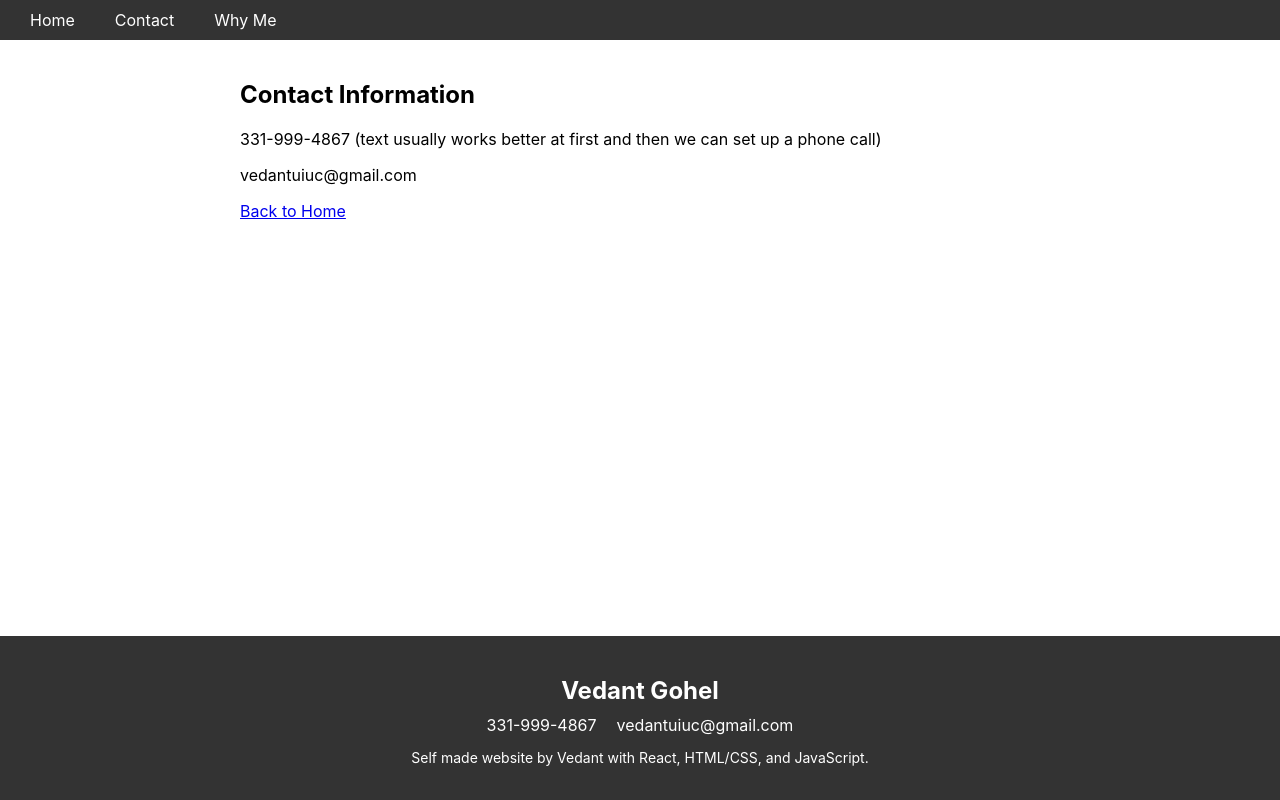
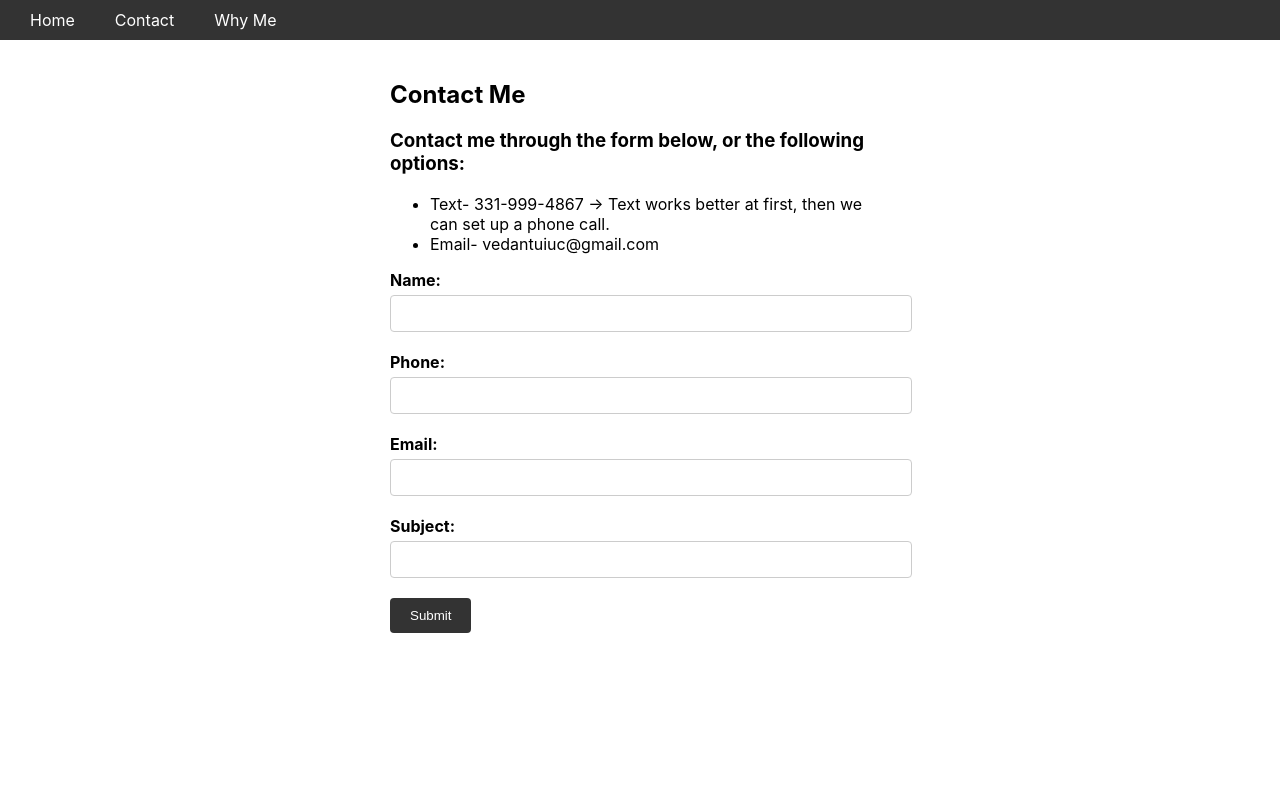
Before and after one commit to VedantCars2004/vedantstutoring, a React (Create React App) app: page /contact in a window 1280 px wide. Shown: the top 800 px of the page. Built offline with nearby package versions, Linux system fonts and the light colour scheme.

Commit message:
contact form completed

```diff
--- a/src/App.css
+++ b/src/App.css
@@ -15,28 +15,28 @@
   border-radius: 5px;
   padding: 20px;
   margin: 10px;
-  width: 400px; /* Increased width */
+  width: 400px;
   transition: all 0.3s ease;
   opacity: 0;
   transform: translateY(20px);
 }
 
 .course-card.digital-sat {
-  background-color: #f0f0f0;
+  background-color: white;
 }
 
 .course-card.math {
-  background-color: #e0e0e0;
+  background-color: white;
 }
 
 .course-card.computer-science {
-  background-color: #d0d0d0;
+  background-color: white;
 }
 
 .button-container {
   display: flex;
   justify-content: space-between;
-  width: 400px; /* Increased width */
+  width: 400px;
   margin-top: 10px;
 }
 
@@ -52,7 +52,6 @@
   background-color: #0056b3;
 }
 
-/* Animation for the cards */
 .course-card {
   animation: slideIn 0.3s forwards;
 }
@@ -105,16 +104,12 @@
 .footer {
   background-color: #333;
   color: #fff;
-  padding: 20px;
+  padding: 10px;
   text-align: center;
-  position: fixed;
-  bottom: 0;
-  left: 0;
-  right: 0;
 }
 
 .footer-content {
-  max-width: 800px;
+  max-width: 500px;
   margin: 0 auto;
 }
 
@@ -137,13 +132,44 @@
   font-size: 14px;
 }
 
-.app {
-  min-height: 100vh;
-  display: flex;
-  flex-direction: column;
-}
 
 .app-content {
   flex-grow: 1;
-  padding-bottom: 200px; /* Add some padding to prevent content from being obscured by the footer */
+  padding-bottom: 200px;
 }
+
+.contact-page {
+  max-width: 500px;
+  margin: 0 auto;
+  padding: 20px;
+}
+
+.form-group {
+  margin-bottom: 20px;
+}
+
+label {
+  display: block;
+  font-weight: bold;
+  margin-bottom: 5px;
+}
+
+input {
+  width: 100%;
+  padding: 10px;
+  border: 1px solid #ccc;
+  border-radius: 4px;
+}
+
+button[type='submit'] {
+  background-color: #333;
+  color: #fff;
+  padding: 10px 20px;
+  border: none;
+  border-radius: 4px;
+  cursor: pointer;
+}
+
+button[type='submit']:hover {
+  background-color: #555;
+}
--- a/src/ContactPage.js
+++ b/src/ContactPage.js
@@ -1,21 +1,84 @@
-import React from 'react';
-import { useEffect } from 'react';
-import { Link } from 'react-router-dom';
+import React, { useState } from 'react';
 import './App.css';
 
 const ContactPage = () => {
-    useEffect(() => {
-        document.title = 'Contact Vedant';
-    }, []);
+  const [formData, setFormData] = useState({
+    name: '',
+    phone: '',
+    email: '',
+    subject: '',
+  });
 
-    return (
-        <div className='profile-container'>
-            <h2>Contact Information</h2>
-            <p>331-999-4867 (text usually works better at first and then we can set up a phone call)</p>
-            <p>vedantuiuc@gmail.com</p>
-            <Link to="/">Back to Home</Link>
+  const handleChange = (e) => {
+    setFormData({ ...formData, [e.target.name]: e.target.value });
+  };
+
+  const handleSubmit = (e) => {
+    e.preventDefault();
+    const { name, phone, email, subject } = formData;
+    const body = `Name: ${name}%0D%0APhone: ${phone}%0D%0AEmail: ${email}%0D%0ASubject: ${subject}`;
+    const mailtoLink = `mailto:vedantuiuc@gmail.com?subject=New Contact Form Submission&body=${body}`;
+    window.open(mailtoLink);
+    setFormData({ name: '', phone: '', email: '', subject: '' }); // Reset form fields
+  };
+
+  return (
+    <div className="contact-page">
+      <h2>Contact Me</h2>
+      <h3>Contact me through the form below, or the following options:</h3>
+      <ul>
+        <li>Text- 331-999-4867 → Text works better at first, then we can set up a phone call.</li>
+        <li>Email- vedantuiuc@gmail.com</li>
+      </ul>
+      <form onSubmit={handleSubmit}>
+        <div className="form-group">
+          <label htmlFor="name">Name:</label>
+          <input
+            type="text"
+            id="name"
+            name="name"
+            value={formData.name}
+            onChange={handleChange}
+            required
+          />
         </div>
-    );
+        <div className="form-group">
+          <label htmlFor="phone">Phone:</label>
+          <input
+            type="tel"
+            id="phone"
+            name="phone"
+            value={formData.phone}
+            onChange={handleChange}
+            required
+          />
+        </div>
+        <div className="form-group">
+          <label htmlFor="email">Email:</label>
+          <input
+            type="email"
+            id="email"
+            name="email"
+            value={formData.email}
+            onChange={handleChange}
+            required
+          />
+        </div>
+        <div className="form-group">
+          <label htmlFor="subject">Subject:</label>
+          <input
+            type="text"
+            id="subject"
+            name="subject"
+            value={formData.subject}
+            onChange={handleChange}
+            required
+          />
+        </div>
+        <button type="submit">Submit</button>
+      </form>
+    </div>
+  );
 };
 
 export default ContactPage;
```
